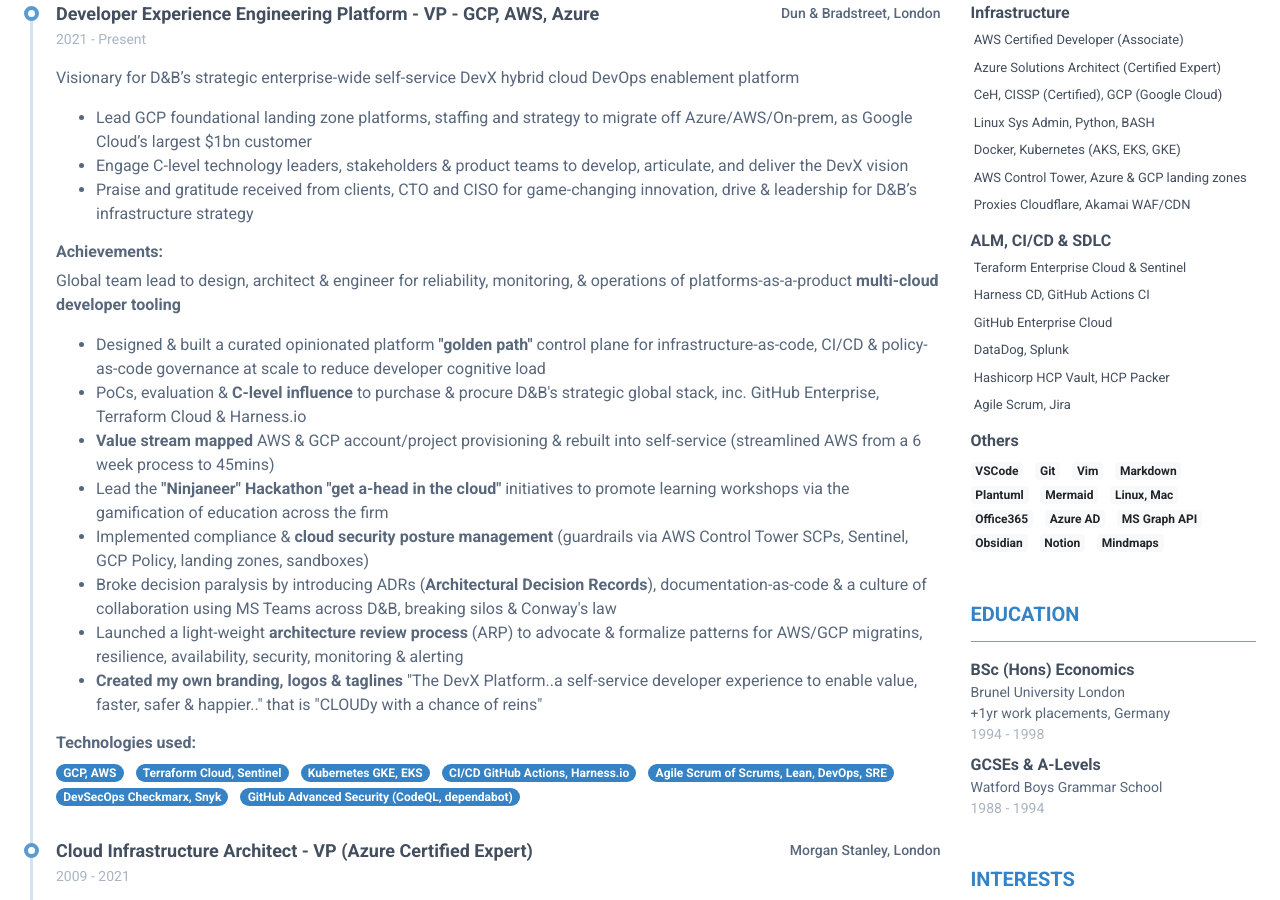
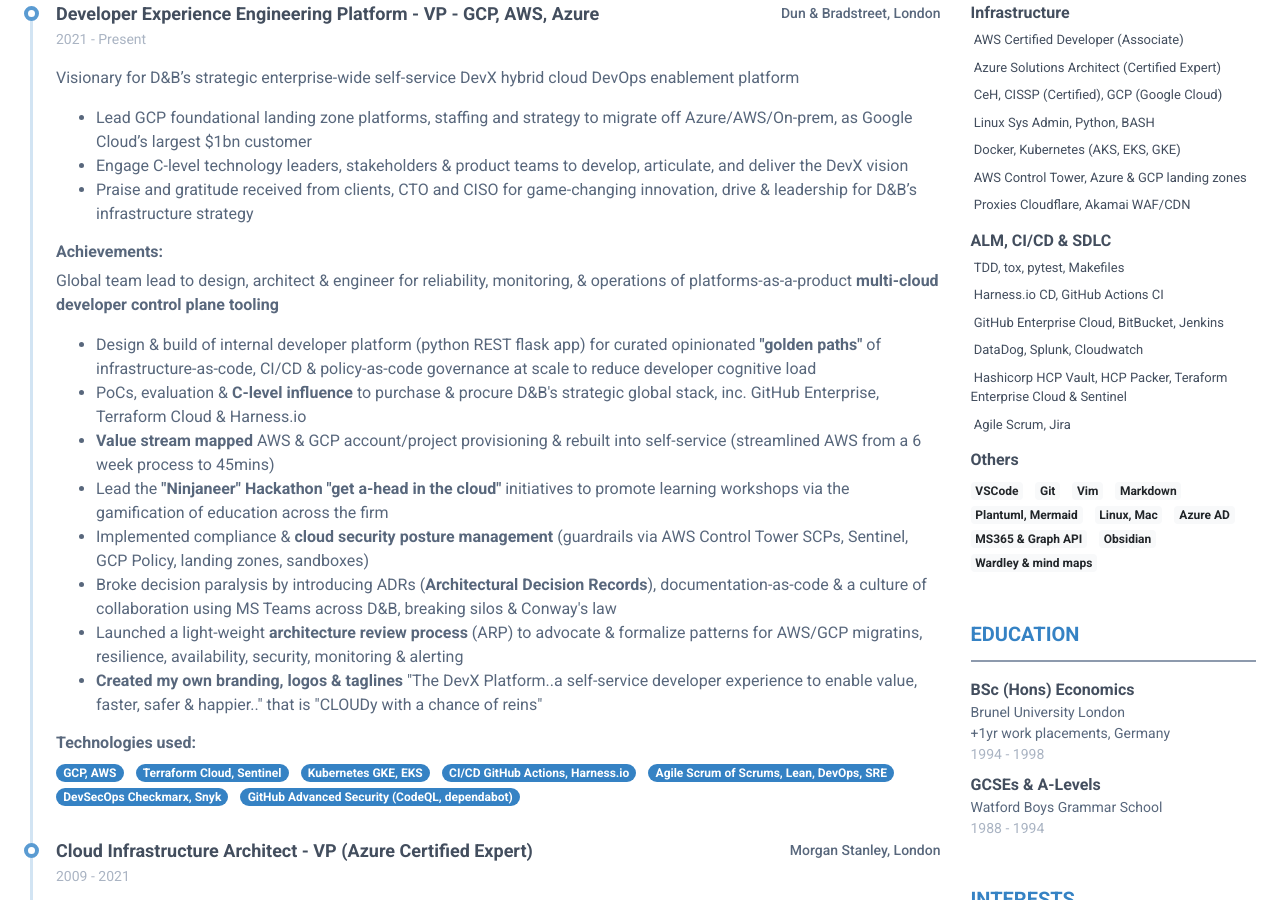
Before and after one commit to Hamy200/resume, a Jekyll site: the page built from index.markdown, in a window 1280 px wide and 900 px high, scrolled down 388 px. Built offline with Jekyll 4.4.1, drawn with Linux system fonts in a browser that asks for light colours; nearby versions of some CDN libraries.

Commit message:
Update data.yml

```diff
--- a/_data/data.yml
+++ b/_data/data.yml
@@ -48,9 +48,9 @@ experiences:
         - Praise and gratitude received from clients, CTO and CISO for game-changing innovation, drive & leadership for D&B's infrastructure strategy
     achievements:
       desc: |
-        Global team lead to design, architect & engineer for reliability, monitoring, & operations of platforms-as-a-product <b>multi-cloud developer tooling</b>
+        Global team lead to design, architect & engineer for reliability, monitoring, & operations of platforms-as-a-product <b>multi-cloud developer control plane tooling</b>
       highlights:
-        - Designed & built a curated opinionated platform <b>"golden path"</b> control plane for infrastructure-as-code, CI/CD & policy-as-code governance at scale to reduce developer cognitive load
+        - Design & build of internal developer platform (python REST flask app) for curated opinionated <b>"golden paths"</b> of infrastructure-as-code, CI/CD & policy-as-code governance at scale to reduce developer cognitive load
         - PoCs, evaluation & <b>C-level influence</b> to purchase & procure D&B's strategic global stack, inc. GitHub Enterprise, Terraform Cloud & Harness.io
         - <b>Value stream mapped</b> AWS & GCP account/project provisioning & rebuilt into self-service (streamlined AWS from a 6 week process to 45mins)
         - Lead the <b>"Ninjaneer" Hackathon "get a-head in the cloud"</b> initiatives to promote learning workshops via the gamification of education across the firm
@@ -177,11 +177,11 @@ skills:
       - name: Proxies Cloudflare, Akamai WAF/CDN
   - category: ALM, CI/CD & SDLC
     tools:
-      - name: Teraform Enterprise Cloud & Sentinel
-      - name: Harness CD, GitHub Actions CI
-      - name: GitHub Enterprise Cloud
-      - name: DataDog, Splunk
-      - name: Hashicorp HCP Vault, HCP Packer
+      - name: TDD, tox, pytest, Makefiles
+      - name: Harness.io CD, GitHub Actions CI
+      - name: GitHub Enterprise Cloud, BitBucket, Jenkins
+      - name: DataDog, Splunk, Cloudwatch
+      - name: Hashicorp HCP Vault, HCP Packer, Teraform Enterprise Cloud & Sentinel
       - name: Agile Scrum, Jira
   - category: others
     tools:
@@ -189,12 +189,9 @@ skills:
       - Git
       - Vim
       - Markdown
-      - Plantuml
-      - Mermaid
+      - Plantuml, Mermaid
       - Linux, Mac
-      - Office365
       - Azure AD
-      - MS Graph API
+      - MS365 & Graph API
       - Obsidian
-      - Notion
-      - Mindmaps
+      - Wardley & mind maps
```
